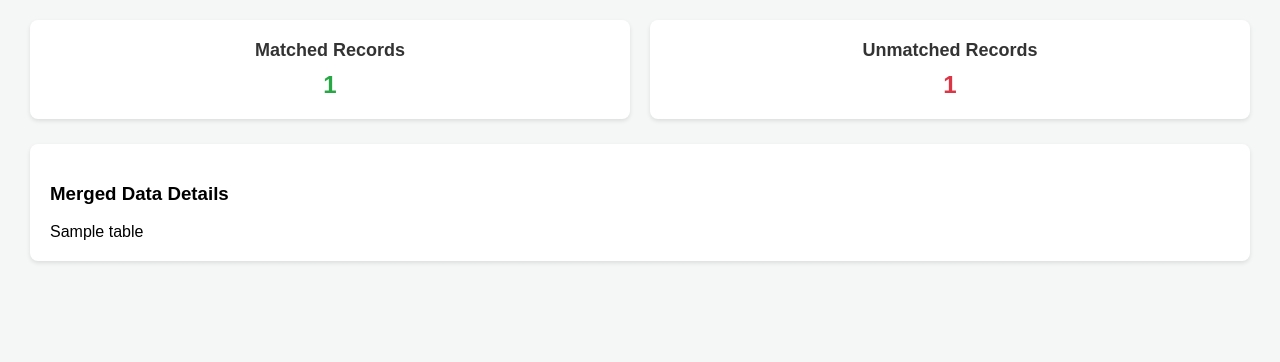
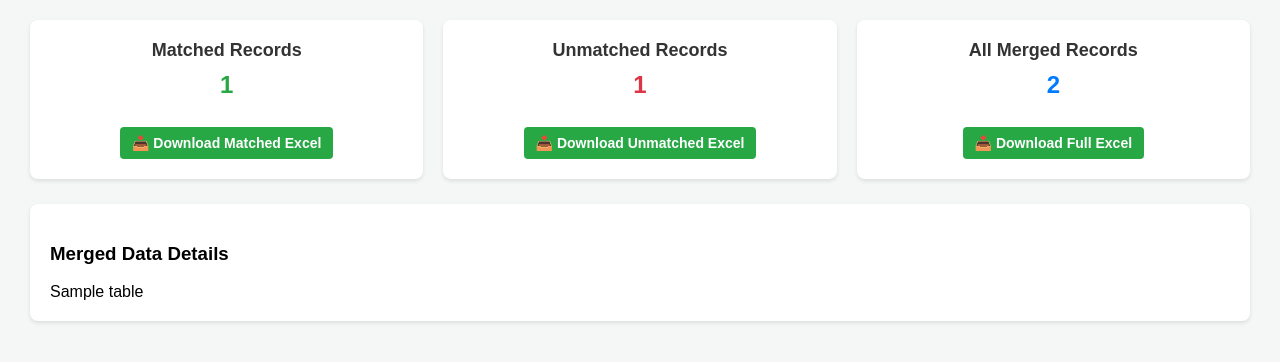
Before and after one commit to nayatejavision-alt/cf-thrift-sircilla-ts, a Flask app: template templates/rd_dashboard.html in a window 1280 px wide. Shown: the part 98-460 px from the top of the page. Run offline with Flask 3, Linux system fonts and the light colour scheme; the template is opened without the code that fills it: most values are stand-ins (such as "Sample title", 1, 10 or a date in 2020); parts of the project's set-up code (start-up, migrations or seed data) failed here and were passed over.

Commit message:
Update rd_dashboard.html

```diff
--- a/templates/rd_dashboard.html
+++ b/templates/rd_dashboard.html
@@ -20,6 +20,21 @@
 
         .back-btn { background-color: #6c757d; color: white; padding: 10px 15px; text-decoration: none; border-radius: 4px; }
         .back-btn:hover { background-color: #5a6268; }
+
+        .btn-download {
+            display: inline-block;
+            background-color: #28a745;
+            color: white;
+            padding: 8px 12px;
+            text-decoration: none;
+            border-radius: 4px;
+            font-size: 14px;
+            font-weight: bold;
+            margin-top: 10px;
+        }
+        .btn-download:hover {
+            background-color: #218838;
+        }
     </style>
 </head>
 <body>
@@ -29,17 +44,35 @@
         <a href="{{ url_for('rd_bp.index') }}" class="back-btn">← Thirigi Velu (Back)</a>
     </div>
 
-    <!-- Summary Cards -->
+    <!-- Summary Cards & Download Buttons -->
     <div class="card-container">
         <div class="card">
             <h3>Matched Records</h3>
             <p style="color: #28a745;">{{ matched_count }}</p>
+            <br>
+            <a href="{{ url_for('rd_bp.download_excel', type='matched') }}" class="btn-download">
+                📥 Download Matched Excel
+            </a>
         </div>
-        <div class="card">
-            <h3>Unmatched Records</h3>
-            <p style="color: #dc3545;">{{ unmatched_count }}</p>
-        </div>
+
+    <div class="card">
+        <h3>Unmatched Records</h3>
+        <p style="color: #dc3545;">{{ unmatched_count }}</p>
+        <br>
+        <a href="{{ url_for('rd_bp.download_excel', type='unmatched') }}" class="btn-download">
+            📥 Download Unmatched Excel
+        </a>
     </div>
+
+    <div class="card">
+        <h3>All Merged Records</h3>
+        <p style="color: #007bff;">{{ matched_count + unmatched_count }}</p>
+        <br>
+        <a href="{{ url_for('rd_bp.download_excel', type='all') }}" class="btn-download">
+            📥 Download Full Excel
+        </a>
+    </div>
+</div>
 
     <!-- Data Table Section -->
     <div class="table-container">
```
